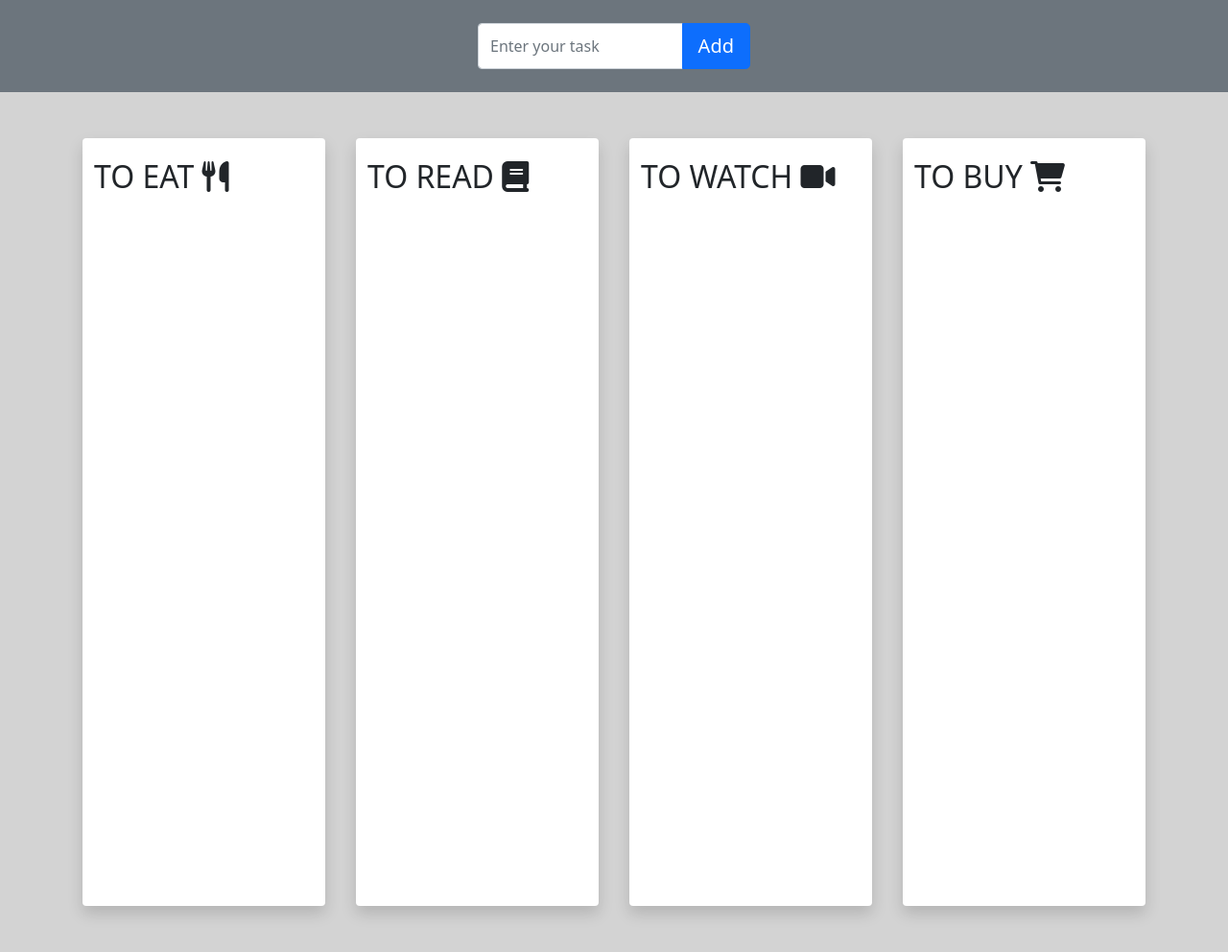
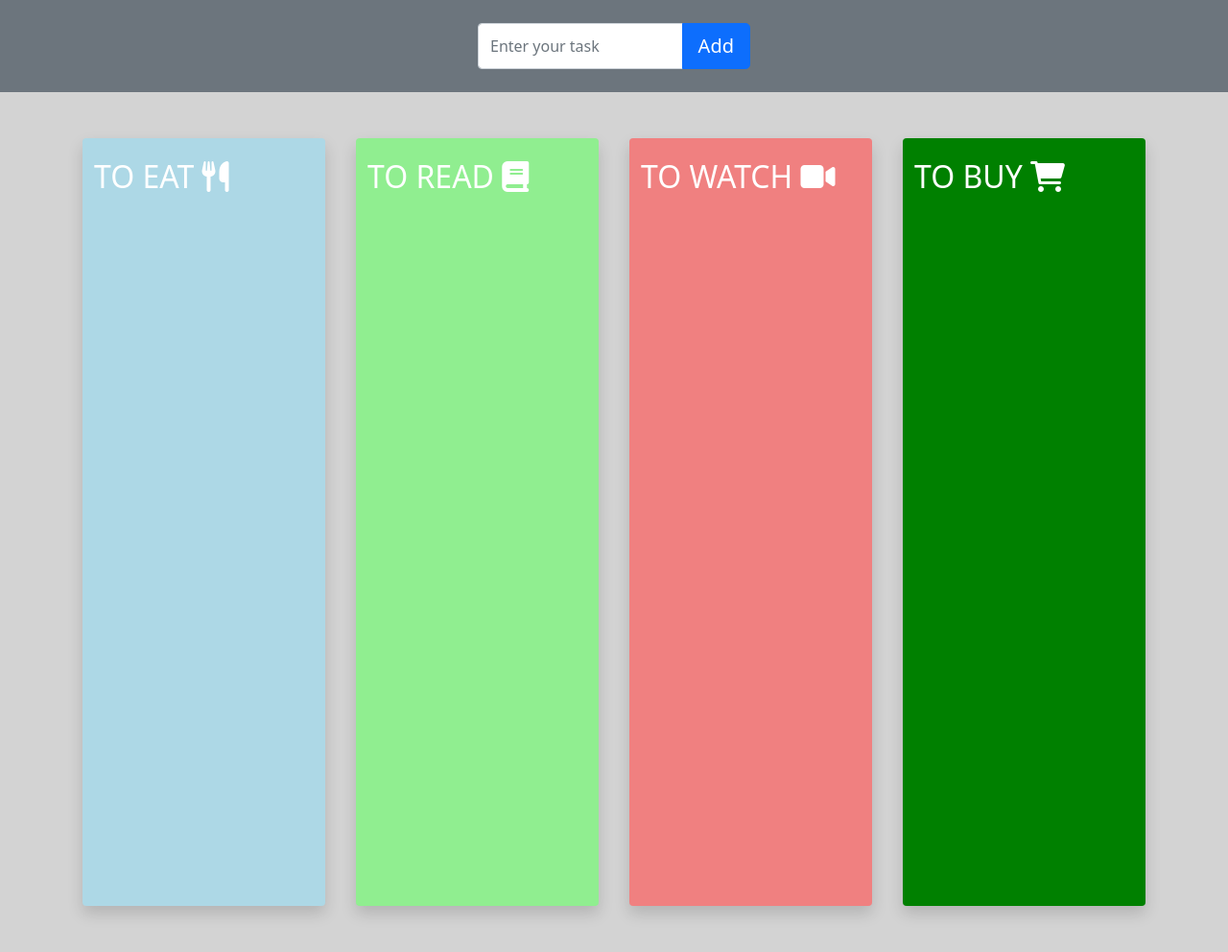
Before and after one commit to BENcao318/SmartToDoList, a Node server app: page / in a window 1280 px wide. Shown: the part 132-1124 px from the top of the page at 96% size. Run offline with Node 20, Linux system fonts and the light colour scheme; data that the repository does not hold is empty; style sheets or scripts are compiled from the project's sources; some libraries are stand-ins or nearby versions.

Commit message:
refactor the css code

```diff
--- a/public/index.html
+++ b/public/index.html
@@ -95,31 +95,31 @@
       <div class="container h-100">
         <div class="row gx-4">
           <div
-            class="col-md bg-white rounded mx-3 task-categories overflow-auto shadow"
+            class="col-md rounded mx-3 task-categories overflow-auto shadow"
             id="tasklist-to-eat"
           >
-            <p class="text-justify"><h1>TO EAT  <i class="fa-solid fa-utensils"></i></h1></p>
+            <p class="text-justify"><h1 class="text-white">TO EAT  <i class="fa-solid fa-utensils"></i></h1></p>
           </div>
 
           <div
-            class="col-md bg-white rounded mx-3 task-categories overflow-auto shadow"
+            class="col-md rounded mx-3 task-categories overflow-auto shadow"
             id="tasklist-to-read"
           >
-            <p class="text-justify"><h1>TO READ  <i class="fa-solid fa-book"></i></h1></p>
+            <p class="text-justify"><h1 class="text-white">TO READ  <i class="fa-solid fa-book"></i></h1></p>
           </div>
 
           <div
-            class="col-md bg-white rounded mx-3 task-categories overflow-auto shadow"
+            class="col-md rounded mx-3 task-categories overflow-auto shadow"
             id="tasklist-to-watch"
           >
-            <p class="text-justify"><h1>TO WATCH  <i class="fa-solid fa-video"></i></h1></p>
+            <p class="text-justify"><h1 class="text-white">TO WATCH  <i class="fa-solid fa-video"></i></h1></p>
           </div>
 
           <div
-            class="col-md bg-white rounded mx-3 task-categories overflow-auto shadow"
+            class="col-md rounded mx-3 task-categories overflow-auto shadow"
             id="tasklist-to-buy"
           >
-            <p class="text-justify"><h1>TO BUY  <i class="fa-solid fa-cart-shopping"></i></h1></p>
+            <p class="text-justify"><h1 class="text-white">TO BUY  <i class="fa-solid fa-cart-shopping"></i></h1></p>
           </div>
 
         </div>
--- a/public/scripts/cardListings.js
+++ b/public/scripts/cardListings.js
@@ -15,11 +15,11 @@ $(() => {
             id="content-${task.id}"
           ></a>
 
-          <a
+          <button
             class="btn btn-primary btn-sm edit-btn"
             data-bs-toggle="modal"
             data-bs-target="#task"
-          > Edit </a>
+          > Edit </button>
 
           <button
             class="btn btn-primary btn-sm delete" id="delete-${task.id}"
--- a/styles/main.scss
+++ b/styles/main.scss
@@ -20,7 +20,28 @@ body {
 }
 
 .task-categories {
+  box-sizing: border-box;
   height: 800px;
+
+
+
+
+}
+
+#tasklist-to-eat {
+  background-color: lightblue;
+}
+
+#tasklist-to-read {
+  background-color: lightgreen;
+}
+
+#tasklist-to-watch {
+  background-color: lightcoral;
+}
+
+#tasklist-to-buy {
+  background-color: green;
 }
 
 .wrap{
@@ -43,13 +64,12 @@ body {
   i {
     z-index: 0;
   }
-
 }
 
 .card {
   &:hover {
+    transform: translateY(-2px);
     background-color: lightgray;
-    transform: translateY(-2px);
   }
 }
 
```
